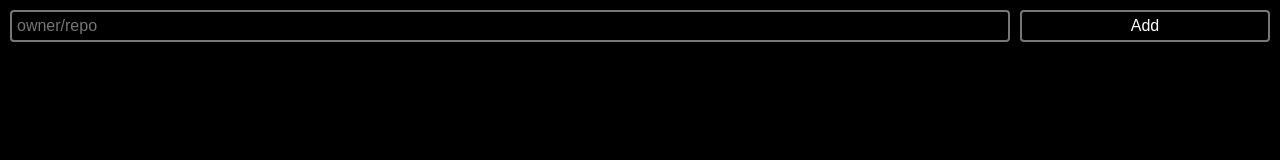
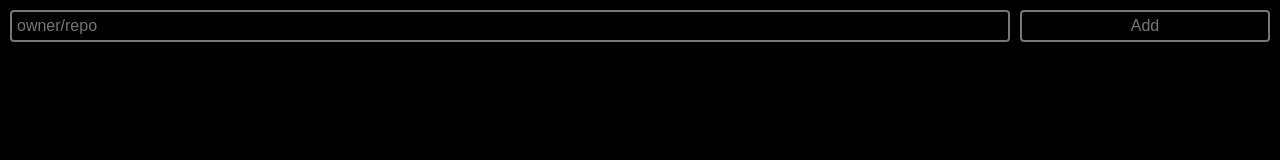
Before and after one commit to ricardocasares/hubdash, a Next.js app: page / in a window 1280 px wide. Shown: the top 160 px of the page. Built offline with nearby package versions, Linux system fonts and the light colour scheme.

Commit message:
fix: disable submit when no input

```diff
--- a/src/components/FormAddRepository/index.tsx
+++ b/src/components/FormAddRepository/index.tsx
@@ -5,6 +5,7 @@ import css from './styles.module.css';
 export function FormAddRepository() {
   const [payload, setPayload] = useState("");
   const { dispatch } = useGlobalState();
+  const disabled = payload.length < 3;
 
   const onClick = () => {
     dispatch({ type: "ADD_REPO", payload });
@@ -13,6 +14,6 @@ export function FormAddRepository() {
 
   return <div className={css.form}>
     <input type="text" placeholder="owner/repo" onChange={e => setPayload(e.target.value)} value={payload} />
-    <input type="button" onClick={onClick} value="Add" />
+    <input type="button" onClick={onClick} value="Add" disabled={disabled} />
   </div>;
 }
--- a/src/components/FormAddRepository/styles.module.css
+++ b/src/components/FormAddRepository/styles.module.css
@@ -18,3 +18,7 @@
   border-color: white;
   outline: none;
 }
+
+.form input:disabled {
+  color: #777;
+}
```
